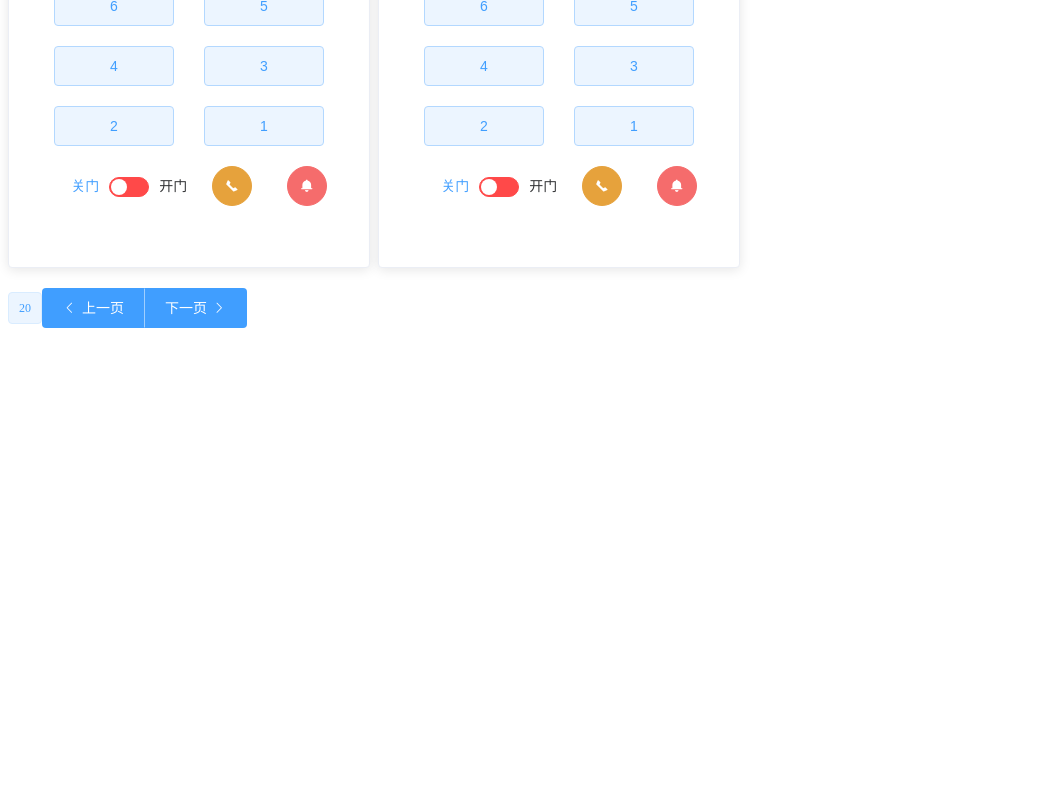
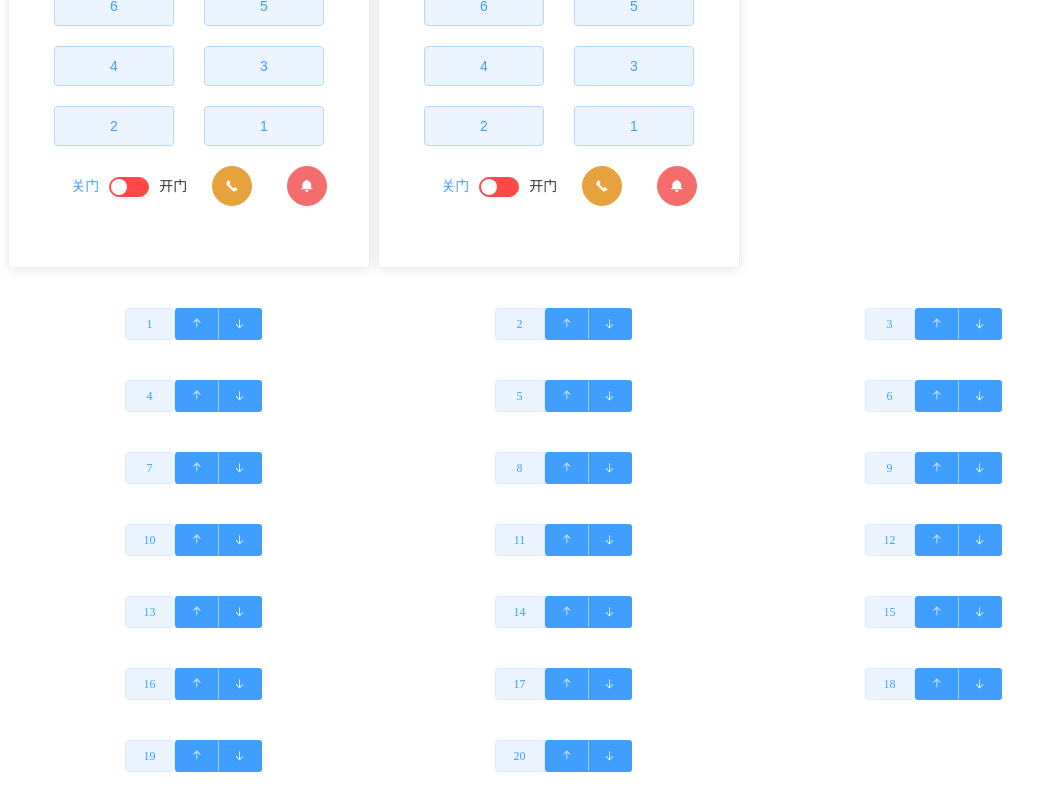
Before and after one commit to Xuedixuedi/Elevator-dispatching-demo, a Vue app: page /#/ in a window 1280 px wide. Shown: the part 1444-2244 px from the top of the page, without its empty margins (0-1057 px from the left). Before the commit the page ends 1780 px from the top, so only its background shows below. Built offline with nearby package versions, Linux system fonts and the light colour scheme.

Commit message:
finish outside

```diff
--- a/src/pages/Home.vue
+++ b/src/pages/Home.vue
@@ -18,11 +18,6 @@ export default {
 </script>
 
 <style>
-.page {
-    /* display: flex;
-    justify-content: space-between; */
-}
-
 .card {
     display: inline-flex;
     width: 370px;
--- a/src/pages/components/inside.vue
+++ b/src/pages/components/inside.vue
@@ -27,11 +27,13 @@
                 >
                 </el-switch>
                 <el-button
+                    @click="handlePhoneClick()"
                     type="warning"
                     icon="el-icon-phone"
                     circle
                 ></el-button>
                 <el-button
+                    @click="handleBellClick()"
                     type="danger"
                     icon="el-icon-message-solid"
                     circle
@@ -47,6 +49,14 @@ export default {
     data() {
         return {
             value2: false
+        }
+    },
+    methods: {
+        handlePhoneClick() {
+            alert("☎️请求通话！☎️")
+        },
+        handleBellClick() {
+            alert("🆘请求支援!🆘")
         }
     }
 }
@@ -76,7 +86,6 @@ export default {
     }
 
     .button-group{
-        // background-color:#267837
         width: 100%
         overflow: hidden;
         height: 0
--- a/src/pages/components/outside.vue
+++ b/src/pages/components/outside.vue
@@ -1,14 +1,18 @@
 <template>
     <div>
-        <el-tag>20</el-tag>
-        <el-button-group>
-            <el-button type="primary" icon="el-icon-arrow-left"
-                >上一页</el-button
-            >
-            <el-button type="primary"
-                >下一页<i class="el-icon-arrow-right el-icon--right"></i
-            ></el-button>
-        </el-button-group>
+        <div class="floor" v-for="o in 20" :key="o">
+            <div>
+                <el-tag class="number-tag">{{ o }}</el-tag>
+                <el-button-group>
+                    <el-button size="small" type="primary"
+                        ><i class="el-icon-top"></i
+                    ></el-button>
+                    <el-button size="small" type="primary"
+                        ><i class="el-icon-bottom"></i
+                    ></el-button>
+                </el-button-group>
+            </div>
+        </div>
     </div>
 </template>
 
@@ -18,4 +22,16 @@ export default {
 }
 </script>
 
-<style></style>
+<style>
+.floor {
+    display: inline-flex;
+    justify-content: space-around;
+    width: 370px;
+}
+
+.number-tag {
+    width: 50px;
+    text-align: center;
+    margin: 20px auto 20px auto;
+}
+</style>
```
